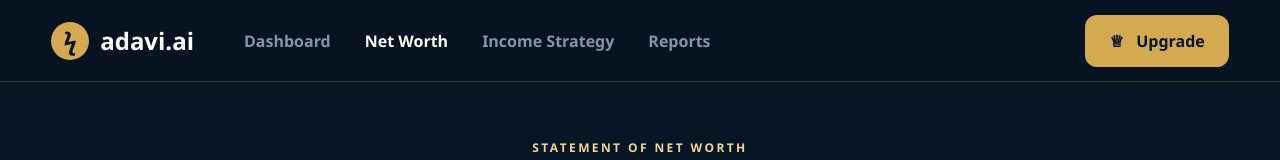
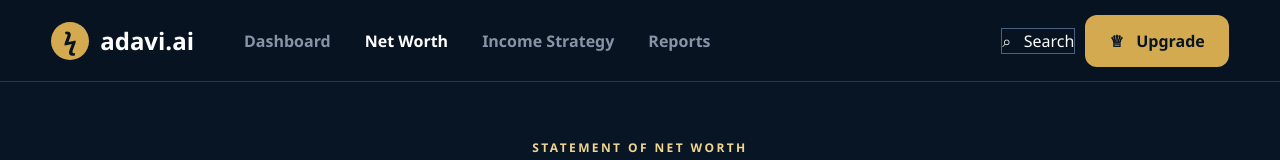
Before and after one commit to angelyna7121/adavi-production-v2, a Next.js app: page / in a window 1280 px wide. Shown: the top 160 px of the page. Built offline with nearby package versions, Linux system fonts and the light colour scheme.

Commit message:
Add page-wide word and number search

```diff
--- a/app/globals.css
+++ b/app/globals.css
@@ -89,7 +89,7 @@ th { color:#8492a6; text-transform:uppercase; letter-spacing:.04em; font-size:11
 .paperFooter { display:flex; justify-content:space-between; gap:20px; margin-top:40px; padding-top:18px; border-top:1px solid #e1e5ea; color:#8a93a1; font-size:11px; }
 @media (max-width:1000px) { .topbar nav { display:none; }.uploadGrid { grid-template-columns:1fr; }.metricGrid { grid-template-columns:repeat(2,1fr); }.sectionHead,.reportReady { align-items:flex-start; flex-direction:column; }.reportBottom { grid-template-columns:1fr; }.paper { padding:28px; }.paperHead { flex-direction:column; gap:20px; }.dateBlock { text-align:left; } }
 @media (max-width:640px) { .topbar { padding:0 18px; }.upgrade { display:none; }.shell { width:94vw; padding-top:24px; }.hero h1 { font-size:36px; }.stepper button { font-size:0; padding:12px 6px; }.stepper button span { font-size:13px; margin:0 5px 0 0; }.stepper button::after { content:attr(data-short); font-size:12px; }.uploadGrid { padding:14px; }.dropzone { min-height:430px; padding:24px 16px; }.metricGrid { grid-template-columns:1fr; padding:0 14px 18px; }.paper { padding:20px; overflow:auto; }.paperHead h1 { font-size:27px; }.summaryCards { grid-template-columns:1fr; gap:10px; }.reportTable { min-width:720px; }.paperFooter { flex-direction:column; } }
-@media print { .topbar,.hero,.stepper,.reportReady { display:none!important; }.shell { width:100%; padding:0; }.paper { box-shadow:none; padding:20px; }.reportArea { display:block; } body { background:white; } }
+@media print { .topbar,.pageSearchPanel,.hero,.stepper,.reportReady { display:none!important; }.shell { width:100%; padding:0; }.paper { box-shadow:none; padding:20px; }.reportArea { display:block; } body { background:white; } }
 
 .investorList { width:100%; display:grid; grid-template-columns:repeat(auto-fit,minmax(220px,1fr)); gap:12px; margin-bottom:12px; }
 .investorCard { text-align:left; padding:12px 16px; border:1px solid #354967; border-radius:12px; background:#102138; cursor:pointer; }
@@ -123,6 +123,16 @@ th { color:#8492a6; text-transform:uppercase; letter-spacing:.04em; font-size:11
 .effectiveValue { color:var(--gold2); font-weight:800; text-align:right; font-variant-numeric:tabular-nums lining-nums; white-space:nowrap; }
 .sourceCell { display:flex; flex-direction:column; gap:6px; }
 .ownershipDisclosure { margin:12px 0; padding:12px 16px; border-left:4px solid var(--gold); background:#f5f0e4; color:#172235; }
+.topbarActions { display:flex; align-items:center; gap:10px; }
+.searchButton { border:1px solid #49617e; color:#fff; background:transparent; }
+.pageSearchPanel { position:sticky; z-index:50; top:0; display:grid; grid-template-columns:auto minmax(180px,360px) auto auto 36px; align-items:center; gap:10px; padding:12px max(20px,calc((100vw - 1180px)/2)); border-bottom:1px solid #30445f; color:#fff; background:#10243e; box-shadow:0 8px 24px rgba(5,15,30,.24); }
+.pageSearchPanel label { margin:0; color:#fff; font-weight:800; }
+.pageSearchPanel input { min-width:0; }
+.pageSearchPanel .dialogClose { position:static; }
+.pageSearchStatus { grid-column:2/-1; min-height:1em; color:#d8e2ef; font-size:12px; }
+.pageSearchMatch { outline:2px solid rgba(212,170,81,.5); outline-offset:2px; }
+.pageSearchCurrent { outline:3px solid var(--gold); outline-offset:3px; background-color:rgba(212,170,81,.18)!important; }
+@media (max-width:760px) { .pageSearchPanel { grid-template-columns:1fr auto; }.pageSearchPanel label,.pageSearchPanel input,.pageSearchStatus { grid-column:1/-1; }.topbarActions { gap:5px; }.searchButton,.upgrade { padding-inline:10px; } }
 .addInvestor { align-self:flex-start; margin-bottom:12px; }
 .detailedStatement { display:flex; flex-direction:column; gap:20px; }
 .investorGroup { border:1px solid #d9e0e8; border-radius:12px; padding:18px; }
@@ -150,7 +160,7 @@ th { color:#8492a6; text-transform:uppercase; letter-spacing:.04em; font-size:11
   html,body { width:auto!important; height:auto!important; margin:0!important; padding:0!important; }
   main { width:auto; margin:0; padding:0; background:#fff!important; color:#172235!important; }
   body { print-color-adjust:exact; -webkit-print-color-adjust:exact; }
-  .topbar,.hero,.stepper,.reportReady,.screenReport,.upgradeBackdrop,.rowEditorBackdrop,.printExcluded,.consolidatedSchedule { display:none!important; }
+  .topbar,.pageSearchPanel,.hero,.stepper,.reportReady,.screenReport,.upgradeBackdrop,.rowEditorBackdrop,.printExcluded,.consolidatedSchedule { display:none!important; }
   .shell,.reportArea { display:block!important; width:auto; max-width:none; margin:0; padding:0; }
   .summary.green { background:#eef9f2!important; border:2px solid #17643a; }
   .summary.red { background:#fff2f2!important; border:2px solid #94313b; }
--- a/app/report-app.tsx
+++ b/app/report-app.tsx
@@ -39,6 +39,12 @@ export default function ReportApp({ hasVerifiedPaidEntitlement }: { hasVerifiedP
   const [selectedRowId, setSelectedRowId] = useState<string | null>(null);
   const [rowEditor, setRowEditor] = useState<RowEditor | null>(null);
   const [rowEditorError, setRowEditorError] = useState("");
+  const [showSearch, setShowSearch] = useState(false);
+  const [searchQuery, setSearchQuery] = useState("");
+  const [searchStatus, setSearchStatus] = useState("");
+  const [searchMatchCount, setSearchMatchCount] = useState(0);
+  const searchMatchesRef = useRef<HTMLElement[]>([]);
+  const searchIndexRef = useRef(-1);
   const fileRef = useRef<HTMLInputElement>(null);
 
   const included = useMemo(() => confirmedDetailRows(rows), [rows]);
@@ -182,13 +188,59 @@ export default function ReportApp({ hasVerifiedPaidEntitlement }: { hasVerifiedP
     setTimeout(() => URL.revokeObjectURL(url), 0);
   }
 
+  function clearSearchHighlight() {
+    searchMatchesRef.current.forEach((element) => element.classList.remove("pageSearchMatch", "pageSearchCurrent"));
+    searchMatchesRef.current = [];
+    searchIndexRef.current = -1;
+    setSearchMatchCount(0);
+  }
+
+  function searchPage() {
+    const query = searchQuery.trim().toLocaleLowerCase("en-CA");
+    clearSearchHighlight();
+    if (!query) { setSearchStatus("Enter a word or number to search this page."); return; }
+    const candidates = Array.from(document.querySelectorAll<HTMLElement>("main h1, main h2, main h3, main h4, main h5, main h6, main p, main td, main th, main label, main input, main select, main button, main small, main strong, main span"));
+    const matches = candidates.filter((element) => {
+      if (element.closest(".pageSearchPanel") || element.offsetParent === null) return false;
+      const value = element instanceof HTMLInputElement || element instanceof HTMLSelectElement ? element.value : element.innerText;
+      return value.toLocaleLowerCase("en-CA").includes(query);
+    });
+    searchMatchesRef.current = matches;
+    setSearchMatchCount(matches.length);
+    matches.forEach((element) => element.classList.add("pageSearchMatch"));
+    if (!matches.length) { setSearchStatus(`No results for “${searchQuery.trim()}”.`); return; }
+    searchIndexRef.current = 0;
+    matches[0].classList.add("pageSearchCurrent");
+    matches[0].scrollIntoView({ behavior: "smooth", block: "center" });
+    setSearchStatus(`Result 1 of ${matches.length}.`);
+  }
+
+  function nextSearchResult() {
+    const matches = searchMatchesRef.current;
+    if (!matches.length) { searchPage(); return; }
+    matches[searchIndexRef.current]?.classList.remove("pageSearchCurrent");
+    searchIndexRef.current = (searchIndexRef.current + 1) % matches.length;
+    const current = matches[searchIndexRef.current];
+    current.classList.add("pageSearchCurrent");
+    current.scrollIntoView({ behavior: "smooth", block: "center" });
+    setSearchStatus(`Result ${searchIndexRef.current + 1} of ${matches.length}.`);
+  }
+
+  function closeSearch() {
+    clearSearchHighlight();
+    setShowSearch(false);
+    setSearchStatus("");
+  }
+
   return (
     <main>
       <header className="topbar">
         <a className="brand" href="#"><span className="brandMark">ϟ</span><span>adavi.ai</span></a>
         <nav><a href="#">Dashboard</a><a className="active" href="#">Net Worth</a><a href="#">Income Strategy</a><a href="#">Reports</a></nav>
-        <button className="upgrade">♕&nbsp;&nbsp; Upgrade</button>
+        <div className="topbarActions"><button type="button" className="searchButton" aria-expanded={showSearch} aria-controls="page-search-panel" onClick={() => showSearch ? closeSearch() : setShowSearch(true)}>⌕&nbsp;&nbsp; Search</button><button className="upgrade">♕&nbsp;&nbsp; Upgrade</button></div>
       </header>
+
+      {showSearch && <form id="page-search-panel" className="pageSearchPanel" role="search" onSubmit={(event) => { event.preventDefault(); searchPage(); }}><label htmlFor="page-search-input">Search this page</label><input id="page-search-input" autoFocus type="search" inputMode="search" value={searchQuery} placeholder="Enter words or numbers" onChange={(event) => { setSearchQuery(event.target.value); clearSearchHighlight(); setSearchStatus(""); }} /><button type="submit" className="primary compactAction">Search</button><button type="button" className="secondary compactAction" disabled={!searchMatchCount} onClick={nextSearchResult}>Next result</button><button type="button" className="dialogClose" aria-label="Close search" onClick={closeSearch}>×</button><span className="pageSearchStatus" role="status" aria-live="polite">{searchStatus}</span></form>}
 
       <div className="shell">
         <section className="hero">
```
Also changed, not shown: 1 other file (tests, documents, lock files or other folders).
